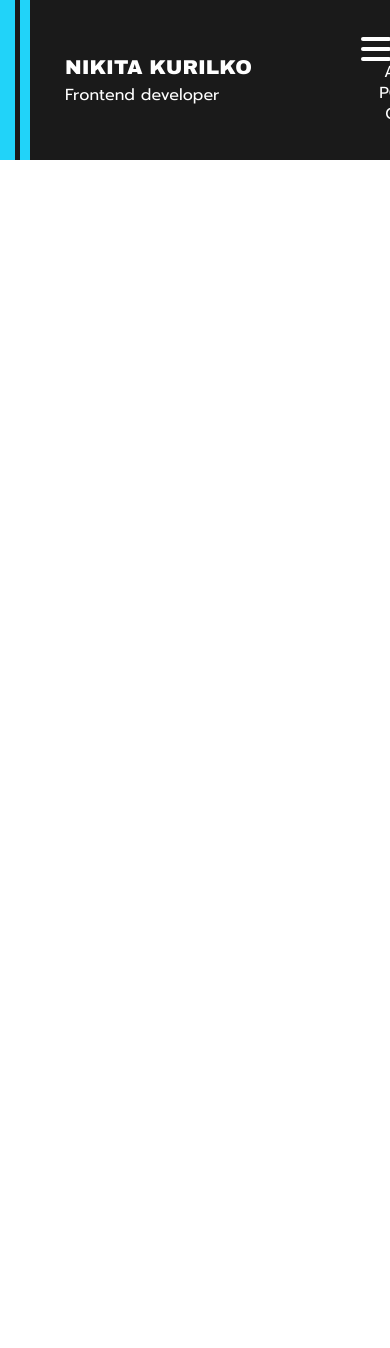
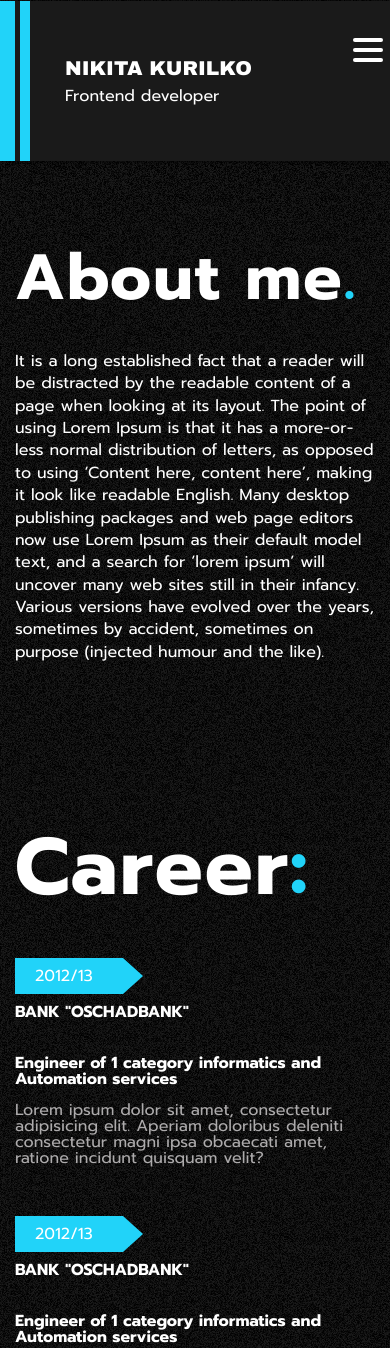
Before and after one commit to nickerm3n/CV, a plain HTML site: page app/index.html in a window 390 px wide. Shown: the top 1348 px of the page. Before the commit the page ends 844 px from the top, so only its background shows below. Drawn offline with Linux system fonts and the light colour scheme.

Commit message:
add few section

```diff
--- a/app/index.html
+++ b/app/index.html
@@ -16,7 +16,7 @@
 
 	<!--[if lt IE 9]>
 	<script src="http://html5shiv.googlecode.com/svn/trunk/html5.js"></script>
-	<![endif]-->
+<![endif]-->
 </head>
 <body>
 	<header class="header">
@@ -46,11 +46,71 @@
 		</div>
 	</header>
 
+	<div class="container about-me">
+		<div class="row">
+			<div class="col-md-9 offset-md-1 col-lg-8 offset-lg-2">
+				<div class="about-me__promo">
+					<h1 class="title title-lg">About me<span class="dot">.</span></h1>
+					<p>It is a long established fact that a reader will be distracted by the readable content of a page when looking at its layout. The point of using Lorem Ipsum is that it has a more-or-less normal distribution of letters, as opposed to using ‘Content here, content here’, making it look like readable English. Many desktop publishing packages and web page editors now use Lorem Ipsum as their default model text, and a search for ‘lorem ipsum’ will uncover many web sites still in their infancy. Various versions have evolved over the years, sometimes by accident, sometimes on purpose (injected humour and the like).</p>
+				</div>
+			</div>
+		</div>
+	</div>
+
+	<div class="container career">
+		<div class="row career__title">
+			<div class="col-md-9 offset-md-1 col-lg-8 offset-lg-2">
+				<h2 class="title">Career<span class="dot">:</span></h2>
+			</div>
+		</div>
+		<div class="row career__content">
+			<div class="col-md-2 offset-md-1 col-lg-2 offset-lg-2">
+				<div class="career__bar">
+					<time>2012/13</time>
+				</div>
+			</div>
+			<div class="col-md-5 career__description">
+				<p class="career__place">BANK "OSCHADBANK"</p>
+				<p class="career__role">Engineer of 1 category informatics and Automation services</p>
+
+				<p class="career__responsibility">Lorem ipsum dolor sit amet, consectetur adipisicing elit. Aperiam doloribus deleniti consectetur magni ipsa obcaecati amet, ratione incidunt quisquam velit?</p>
+			</div>
+		</div>
+		<div class="row career__content">
+			<div class="col-md-2 offset-md-1 col-lg-2 offset-lg-2">
+				<div class="career__bar">
+					<time>2012/13</time>
+				</div>
+			</div>
+			<div class="col-md-5 career__description">
+				<p class="career__place">BANK "OSCHADBANK"</p>
+				<p class="career__role">Engineer of 1 category informatics and Automation services</p>
+
+				<p class="career__responsibility">Lorem ipsum dolor sit amet, consectetur adipisicing elit. Aperiam doloribus deleniti consectetur magni ipsa obcaecati amet, ratione incidunt quisquam velit?</p>
+			</div>
+		</div>
+		<div class="row career__content">
+			<div class="col-md-2 offset-md-1 col-lg-2 offset-lg-2">
+				<div class="career__bar">
+					<time>2012/13</time>
+				</div>
+			</div>
+			<div class="col-md-5 career__description">
+				<p class="career__place">BANK "OSCHADBANK"</p>
+				<p class="career__role">Engineer of 1 category informatics and Automation services</p>
+
+				<p class="career__responsibility">Lorem ipsum dolor sit amet, consectetur adipisicing elit. Aperiam doloribus deleniti consectetur magni ipsa obcaecati amet, ratione incidunt quisquam velit?</p>
+			</div>
+		</div>
+	</div>
+
 
 	<!--build:js js/main.min.js -->
 	<script src="js/libs/jquery.min.js"></script>
 	<script src="js/libs/bootstrap.bundle.min.js"></script>
 	<script src="js/main.js"></script>
 	<!--endbuild-->
+
+
 </body>
 </html>
--- a/app/js/main.js
+++ b/app/js/main.js
@@ -3,6 +3,14 @@
 (function($){
 	$(document).ready(function() {
 		// Code
+		$(document).scroll(function(){
+			if ($(this).scrollTop() > 140) {
+				$('header').addClass('scrollDown');
+			} else {
+				$('header').removeClass('scrollDown')
+			}
+		})
+
 		$('.burger-menu').click(function() {
 			$(this).toggleClass('active');
 			$('.header__layout').toggleClass('active');
--- a/app/scss/base/_variables.scss
+++ b/app/scss/base/_variables.scss
@@ -1,6 +1,7 @@
 //color
 $black: #1a1a1a;
 $lightBlue: #21d3f9;
+$grey: #adabac;
 
 //fonts
 $archivo: 'Archivo Black', sans-serif;
--- a/app/scss/global.scss
+++ b/app/scss/global.scss
@@ -9,3 +9,5 @@
 
 // Page styles
 @import "modules/_header";
+@import "modules/_about";
+@import "modules/_career";
--- a/app/scss/layout/_fonts.scss
+++ b/app/scss/layout/_fonts.scss
@@ -1 +1,3 @@
-@import url('https://fonts.googleapis.com/css?family=Archivo+Black|Prompt&display=swap')
+@import url('https://fonts.googleapis.com/css?family=Archivo+Black|Prompt:400,700,900&display=swap');
+
+@import url('https://fonts.googleapis.com/css?family=Oswald&display=swap');
--- a/app/scss/layout/_general.scss
+++ b/app/scss/layout/_general.scss
@@ -30,3 +30,39 @@ body, html {
 html {
 	font: 400 16px/1.2 $prompt;
 }
+
+body {
+	padding-top: 1px;
+	background: url('../images/noise.png')
+}
+
+.container, .container-fluid {
+	padding-bottom: 80px;
+}
+
+.dot {
+	color: $lightBlue;
+}
+
+.title {
+	position: relative;
+	font-weight: 700;
+	letter-spacing: 2px;
+	display:inline-block;
+	// line-height: 5rem;
+	color: #fff;
+	font-size: 5rem;
+
+	&.title-lg {
+		font-size: 4rem;
+		align-self: flex-start;
+
+		@media (min-width: $width-md) {
+			font-size: 6rem;
+		}
+
+		@media (min-width: $width-lg) {
+			font-size: 7rem;
+		}
+	}
+}
--- /dev/null
+++ b/app/scss/modules/_about.scss
@@ -0,0 +1,51 @@
+.about-me {
+	margin-top: 160px;
+	height: 65vh;
+	min-height: 667px;
+	background: url('../images/noise.png') top center no-repeat;
+	color: #fff;
+
+	@media (min-width: $width-md) {
+		background: url('../images/portret.jpg') top center no-repeat;
+		background-size: cover;
+		height: 110vh;
+	}
+
+	&__promo {
+		height:inherit;
+		display: flex;
+		flex-direction: column;
+		justify-content: center;
+
+
+		@media (min-width: $width-md) {
+			justify-content: flex-end;
+		}
+
+		p {
+			line-height:1.4;
+			margin-top: 40px;
+			position: relative;
+
+			// &::before {
+			// 	@include pos($t:80px, $l:-75px);
+			// 	font-family: 'Oswald', sans-serif;
+			// 	content: '”';
+			// 	line-height:0;
+			// 	font-size: 200px;
+			// 	filter: blur(2px);
+			// 	color: $lightBlue;
+			// 	opacity: .6;
+			// }
+		}
+	}
+}
+
+.about-me {
+	.row {
+		height: 100%
+	}
+	.col-md-9 {
+		height:inherit;
+	}
+}
--- /dev/null
+++ b/app/scss/modules/_career.scss
@@ -0,0 +1,57 @@
+.career {
+	color:#fff;
+
+	&__title {
+		margin-bottom: 50px;
+	}
+
+	&__content:not(:last-child) {
+		margin-bottom: 50px;
+	}
+
+	&__bar {
+		width: 30%;
+		background: $lightBlue;
+		padding:10px 20px;
+		position: relative;
+		@media (min-width: $width-md) {
+			width: 100%;
+		}
+
+		@media (min-width: $width-lg) {
+			width: 61%;
+		}
+
+		&::after {
+			content:'';
+			@include pos($r:-20px, $t:0);
+			width: 0;
+			height: 0;
+			border-style: solid;
+			border-width: 18px 0 18px 20px;
+			border-color: transparent transparent transparent $lightBlue;
+		}
+	}
+
+	&__description {
+
+	}
+
+	&__place, &__role {
+		font-weight: 700;
+	}
+
+	&__place {
+		text-transform: uppercase;
+		padding: 10px 0;
+		margin-bottom: 25px;
+	}
+
+	&__role {
+		margin-bottom: 15px;
+	}
+
+	&__responsibility {
+		color: $grey;
+	}
+}
--- a/app/scss/modules/_header.scss
+++ b/app/scss/modules/_header.scss
@@ -9,6 +9,14 @@
 	justify-content: space-between;
 	align-items: center;
 	color: #fff;
+	transition: all .3s ease-out;
+	box-shadow: 0 0 5px 1px rgba(0, 0, 0, .6);
+	z-index:999;
+
+	&.scrollDown {
+		height: 100px;
+		background: rgba(25,25,25, .7);
+	}
 
 	@media (min-width: $width-md) {
 		padding: 0 40px 0 65px;
@@ -48,7 +56,7 @@
 	&__nav {
 		width: 30%;
 		position: relative;
-		right: -30%;
+		right: -35%;
 		text-transform: uppercase;
 		z-index: 2;
 
@@ -115,7 +123,7 @@
 	.burger-menu {
 		@include size(30px);
 		position: relative;
-		left: -15%;
+		left: -40%;
 		opacity: 1;
 
 		@media (min-width: $width-md) {
```
Also changed, not shown: app/css/global.min.css, app/images/noise.png (added), app/images/portret.jpg (added), dist/images/favicon.png (added), dist/images/noise.png (added), dist/images/noisy-texture-200x200-o11-d14-c-000000-t0.png (added), dist/images/noisy-texture-200x200-o5-d14-c-140d0f-t0.png (added), dist/images/noisy-texture-200x200-o8-d14-c-000000-t0.png (added), dist/images/portret.jpg (added).
